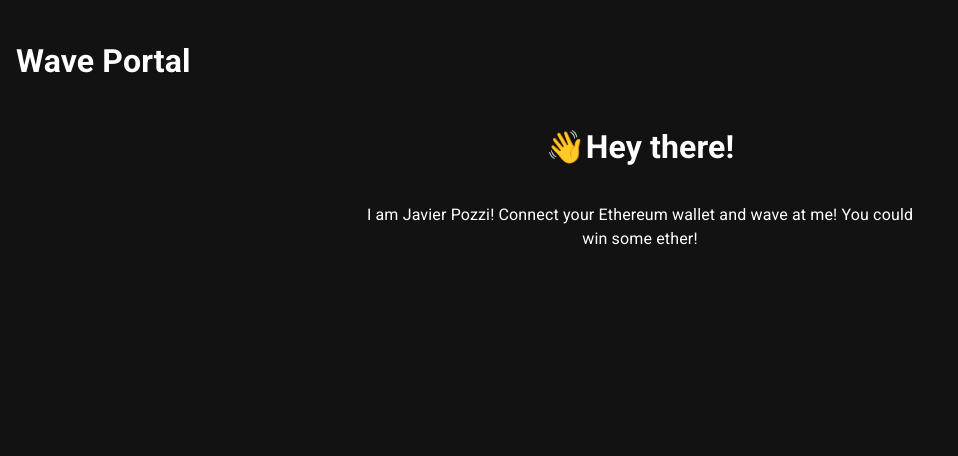
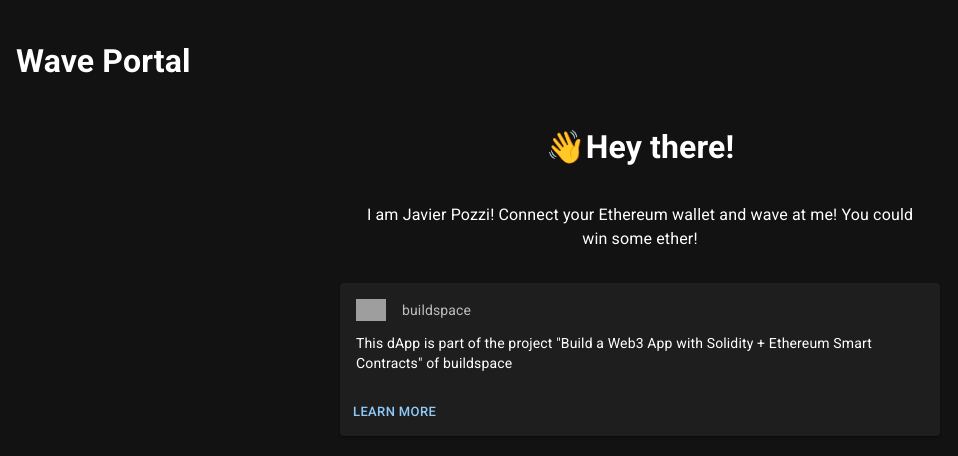
Before and after one commit to javierpozzi/wave-portal, a React (Create React App) app in the folder client/: page / in a window 1280 px wide. Shown: the top 456 px of the page, without its empty margins (0-958 px from the left). Built offline with nearby package versions, Linux system fonts and the light colour scheme; grey boxes are pictures that could not be loaded; the HTML template or start-up script is replaced by a standard one.

Commit message:
Add buildspace's credits

```diff
--- a/client/src/App.css
+++ b/client/src/App.css
@@ -38,3 +38,7 @@
   border-radius: 5px;
   width: 300px;
 }
+
+.buildspaceLogo {
+  width: 30px;
+}
--- a/client/src/App.js
+++ b/client/src/App.js
@@ -1,7 +1,10 @@
+import Alert from "@mui/material/Alert";
 import Avatar from "@mui/material/Avatar";
 import Box from "@mui/material/Box";
-import Alert from "@mui/material/Alert";
 import Button from "@mui/material/Button";
+import Card from "@mui/material/Card";
+import CardActions from "@mui/material/CardActions";
+import CardContent from "@mui/material/CardContent";
 import CircularProgress from "@mui/material/CircularProgress";
 import CssBaseline from "@mui/material/CssBaseline";
 import Grid from "@mui/material/Grid";
@@ -10,14 +13,18 @@ import ListItem from "@mui/material/ListItem";
 import ListItemAvatar from "@mui/material/ListItemAvatar";
 import ListItemText from "@mui/material/ListItemText";
 import Snackbar from "@mui/material/Snackbar";
+import Stack from "@mui/material/Stack";
 import { createTheme, ThemeProvider } from "@mui/material/styles";
 import TextField from "@mui/material/TextField";
+import Typography from "@mui/material/Typography";
 import { ethers } from "ethers";
-import React, { useEffect, useState } from "react";
+import * as React from "react";
+import { useEffect, useState } from "react";
 import "./App.css";
 import wavePortalArtifact from "./artifacts-json/WavePortal.json";
 
 export default function App() {
+  // TODO: Refactor contractAddress and chainId with .env
   const contractAddress = "0x699F31453abf3443c321FD88a32a9349d23C3d44";
   const rinkebyChainId = 4;
   const { ethereum } = window;
@@ -246,6 +253,7 @@ export default function App() {
 
   // TODO: Add buildspace clarification
   // TODO: Mobile view
+  // TODO: Use http://identicon.net/ for avatar with address
   return (
     <ThemeProvider theme={theme}>
       <CssBaseline />
@@ -344,15 +352,42 @@ export default function App() {
                         <Avatar></Avatar>
                       </ListItemAvatar>
                       <ListItemText
-                        primary={wave.address}
+                        primary={wave.message}
                         secondary={`${
-                          wave.message
+                          wave.address
                         } - ${wave.timestamp.toLocaleDateString()} ${wave.timestamp.toLocaleTimeString()}`}
                       />
                     </ListItem>
                   );
                 })}
               </List>
+              <Card sx={{ minWidth: 275 }}>
+                <CardContent>
+                  <Stack direction="row" spacing={2} alignItems="center">
+                    <img
+                      class="buildspaceLogo"
+                      src="https://api.typedream.com/v0/document/public/f71c1437-09d6-45e9-a6e8-3f18592cc3ef_image-removebg-preview_1_png.png"
+                    />
+                    <Typography sx={{ fontSize: 14 }} color="text.secondary" gutterBottom>
+                      buildspace
+                    </Typography>
+                  </Stack>
+                  <Typography sx={{ mt: 1.5 }} variant="body2">
+                    This dApp is part of the project "Build a Web3 App with Solidity + Ethereum Smart Contracts" of
+                    buildspace
+                  </Typography>
+                </CardContent>
+                <CardActions>
+                  <Button
+                    size="small"
+                    onClick={() => {
+                      window.location.href = "https://buildspace.so/";
+                    }}
+                  >
+                    Learn More
+                  </Button>
+                </CardActions>
+              </Card>
             </div>
           </div>
         </div>
```
